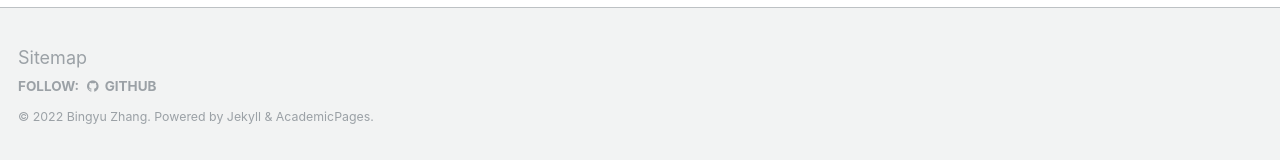
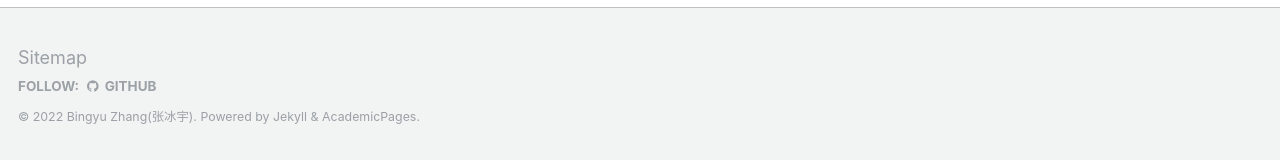
Before and after one commit to nbxszby416/nbxszby416.github.io, a Jekyll site: the page built from _pages/about.md, in a window 1280 px wide and 900 px high, scrolled down 518 px. Shown: the part 737-897 px from the top of the window. Built offline with Jekyll 4.4.1, drawn with Linux system fonts in a browser that asks for light colours.

Commit message:
20220715 update

```diff
--- a/_config.yml
+++ b/_config.yml
@@ -9,8 +9,8 @@
 locale                   : "en-US"
 title                    : "Bingyu Zhang"
 title_separator          : "-"
-name                     : &name "Bingyu Zhang"
-description              : &description "Ph.D. in Applied Mathematics & Computational Science, University of Pennsylvania"
+name                     : &name "Bingyu Zhang(张冰宇)"
+description              : &description "Ph.D. student in Applied Mathematics & Computational Science, University of Pennsylvania"
 url                      : https://nbxszby416.github.io # the base hostname & protocol for your site e.g. "https://mmistakes.github.io"
 baseurl                  : "" # the subpath of your site, e.g. "/blog"
 repository               : "nbxszby416/nbxszby416.github.io"
```
